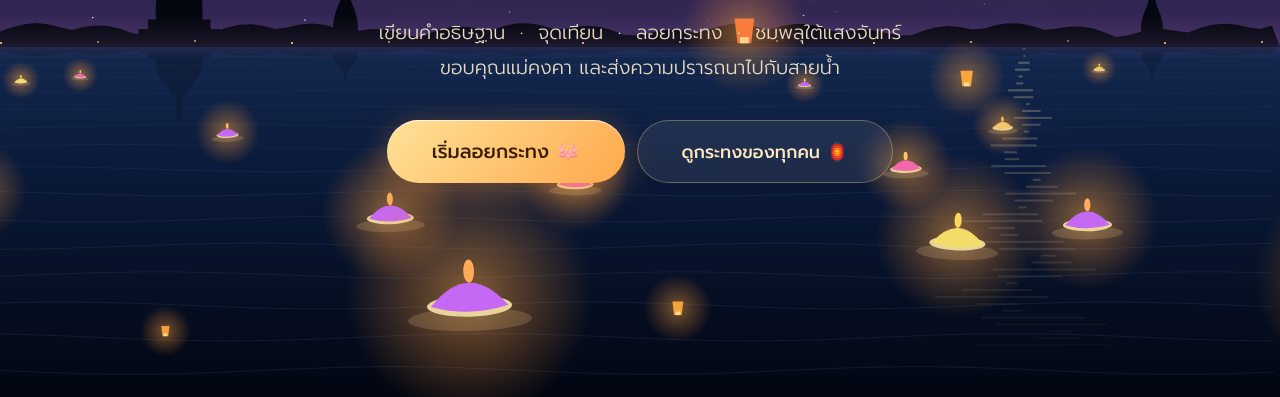
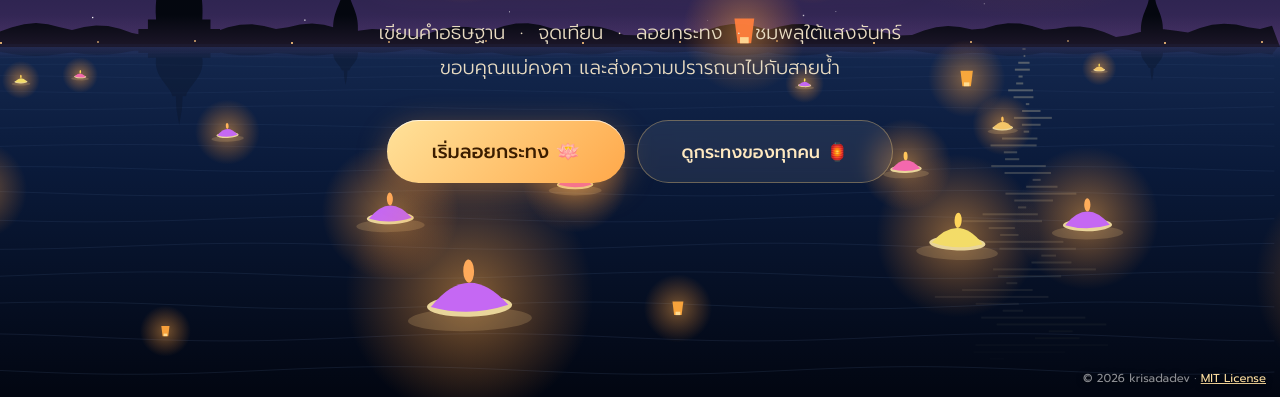
Before and after one commit to krisadadev/Loy-Krathong-Online, a plain HTML site: page index.html in a window 1280 px wide. Shown: the part 403-800 px from the top of the page. Drawn offline with Linux system fonts and the light colour scheme; no server answers; animation ran at ten frames a second; a web font is replaced by a local one.

Commit message:
Move music credit to bottom-left, add license notice bottom-right
Co-Authored-By: Claude Sonnet 5.5 <noreply@anthropic.com>

```diff
--- a/index.html
+++ b/index.html
@@ -110,7 +110,9 @@ h2{font-weight:500;font-size:clamp(1.25rem,4vw,1.6rem);margin-bottom:.3rem;color
 .actions{position:absolute;bottom:34px;left:0;right:0;opacity:0;transition:opacity 1.2s;pointer-events:none!important}
 .actions.on{opacity:1;pointer-events:auto!important}
 .actions .btn{pointer-events:auto}
-.credit{position:fixed;bottom:10px;right:14px;max-width:calc(100% - 28px);text-align:right;font-size:.72rem;color:rgba(255,255,255,.55);z-index:11;pointer-events:none;text-shadow:0 1px 6px rgba(0,0,0,.8);opacity:0;transition:opacity .8s}
+.credit{position:fixed;bottom:10px;left:14px;max-width:62%;text-align:left;font-size:.72rem;color:rgba(255,255,255,.55);z-index:11;pointer-events:none;text-shadow:0 1px 6px rgba(0,0,0,.8);opacity:0;transition:opacity .8s}
+.lic{position:fixed;bottom:10px;right:14px;max-width:34%;text-align:right;font-size:.72rem;color:rgba(255,255,255,.55);z-index:11;text-shadow:0 1px 6px rgba(0,0,0,.8)}
+.lic a{color:#ffe0a0;text-decoration:underline}
 .credit.on{opacity:1}
 .credit.on a{pointer-events:auto}
 .credit a{color:#ffe0a0;text-decoration:underline}
@@ -173,6 +175,7 @@ h2{font-weight:500;font-size:clamp(1.25rem,4vw,1.6rem);margin-bottom:.3rem;color
   </section>
 </div>
 <div id="histWrap"><div class="panel"><h2>กระทงที่ลอยไปแล้ว</h2><p class="sub">ผู้ที่ใส่ชื่อ กระทงจะลอยอยู่บนผืนน้ำพร้อมป้ายชื่อ</p><ul id="histList"></ul><div class="row"><button class="btn" id="histClose">ปิด</button></div></div></div>
+<div class="lic">© 2026 krisadadev · <a href="https://github.com/krisadadev/Loy-Krathong-Online/blob/main/LICENSE" target="_blank" rel="noopener noreferrer">MIT License</a></div>
 <div class="credit" id="credit">🎵 ขอบคุณเพลงเพราะๆ จาก <a href="https://www.youtube.com/watch?v=X80o4uXSkOs" target="_blank" rel="noopener noreferrer">Fino the Ranad</a></div>
 
 <script>
```
